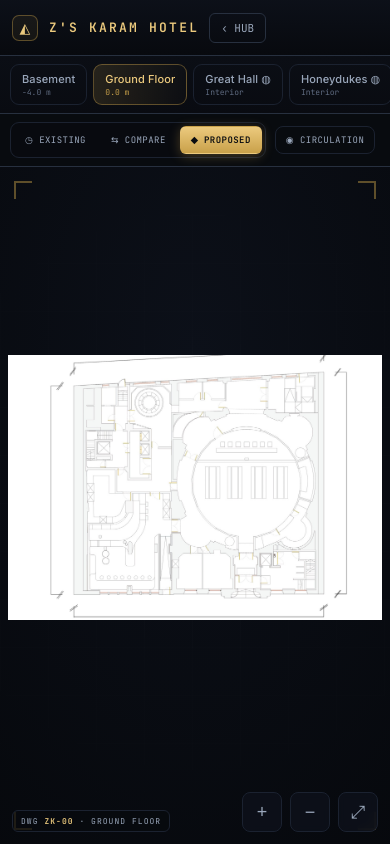
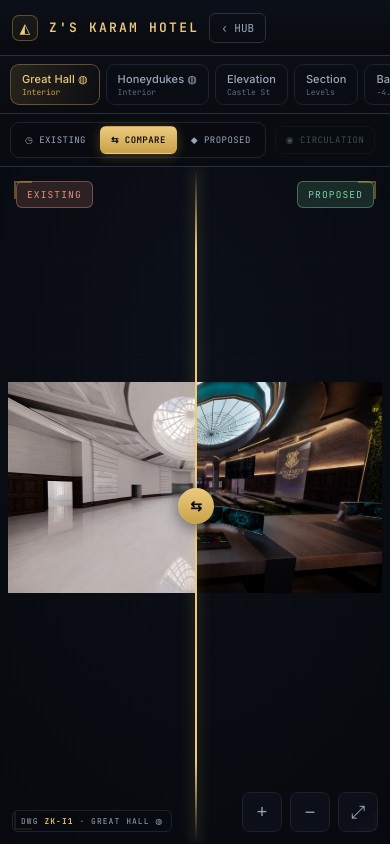
Before and after one commit to ARCHALIGN/zskaram-hotel, a plain HTML site: page PLANS.html in a window 390 px wide. Drawn offline with Linux system fonts and the light colour scheme.

Commit message:
PLANS: reorder floors + fix empty basement
- New order: before/after interiors (Great Hall, Honeydukes) -> Elevation ->
  Section -> floor plans basement->top. Opens on the Great Hall before/after.
- Basement (and any existing-only level) now shows its existing floor plan instead
  of an empty 'no proposed' message
- Removed the mobile force-proposed default so it opens on the before/after compare

Co-Authored-By: Claude Opus 4.8 <noreply@anthropic.com>

```diff
--- a/PLANS.html
+++ b/PLANS.html
@@ -240,7 +240,9 @@ const F=[
   rooms:[]},
 ];
 
-let cur=F[1], mode='compare', view={s:1,x:0,y:0};
+// Display order: before/after interiors → elevation → section → plans (basement→top)
+(function(){const ord=['hall-int','cafe-int','elevation','section','basement','ground','mezzanine','first','second','third','fourth','fifth'];const byId=Object.fromEntries(F.map(f=>[f.id,f]));const out=[];ord.forEach(id=>{if(byId[id])out.push(byId[id]);});F.forEach(f=>{if(!ord.includes(f.id))out.push(f);});F.length=0;F.push(...out);})();
+let cur=F[0], mode='compare', view={s:1,x:0,y:0};
 const $=id=>document.getElementById(id);
 
 // floor rail
@@ -277,7 +279,7 @@ function render(){
   let m=mode;
   if(m==='compare' && !(hasEx&&hasPr)) m = hasPr?'proposed':(hasEx?'existing':'none');
   if(m==='existing'){ if(hasEx){ $('img').src=cur.ex; $('single').style.display='flex'; } else showEmpty('No existing survey drawing for this level.'); }
-  else if(m==='proposed'){ if(hasPr){ $('img').src=cur.pr; $('single').style.display='flex'; } else showEmpty('Proposed shown in the axonometric / section sheets for this level.'); }
+  else if(m==='proposed'){ if(hasPr){ $('img').src=cur.pr; $('single').style.display='flex'; } else if(hasEx){ $('img').src=cur.ex; $('single').style.display='flex'; } else showEmpty('No drawing available for this level.'); }
   else if(m==='compare'){ $('cmpEx').src=cur.ex; $('cmpPr').src=cur.pr; $('cmp').classList.toggle('interior',!!cur.interior); $('cmp').classList.add('on'); setWipe(50); }
   else showEmpty('No drawing available for this view.');
   // circulation: the circ drawing IS the proposed plan with the hallways painted
@@ -329,9 +331,6 @@ addEventListener('pointermove',e=>{if(!pd)return;view.x=pd.ox+(e.clientX-pd.x);v
 addEventListener('pointerup',()=>pd=null);
 $('single').addEventListener('wheel',e=>{e.preventDefault();view.s=Math.max(1,Math.min(6,view.s*(e.deltaY<0?1.12:.9)));if(view.s===1){view.x=0;view.y=0}applyZoom();},{passive:false});
 
-// On phones the side-by-side wipe of two white drawings reads as empty/broken —
-// default to a single clean PROPOSED drawing; COMPARE is still one tap away.
-if(window.matchMedia && window.matchMedia('(max-width:760px)').matches){ mode='proposed'; }
 render();
 </script>
 </body>
```
